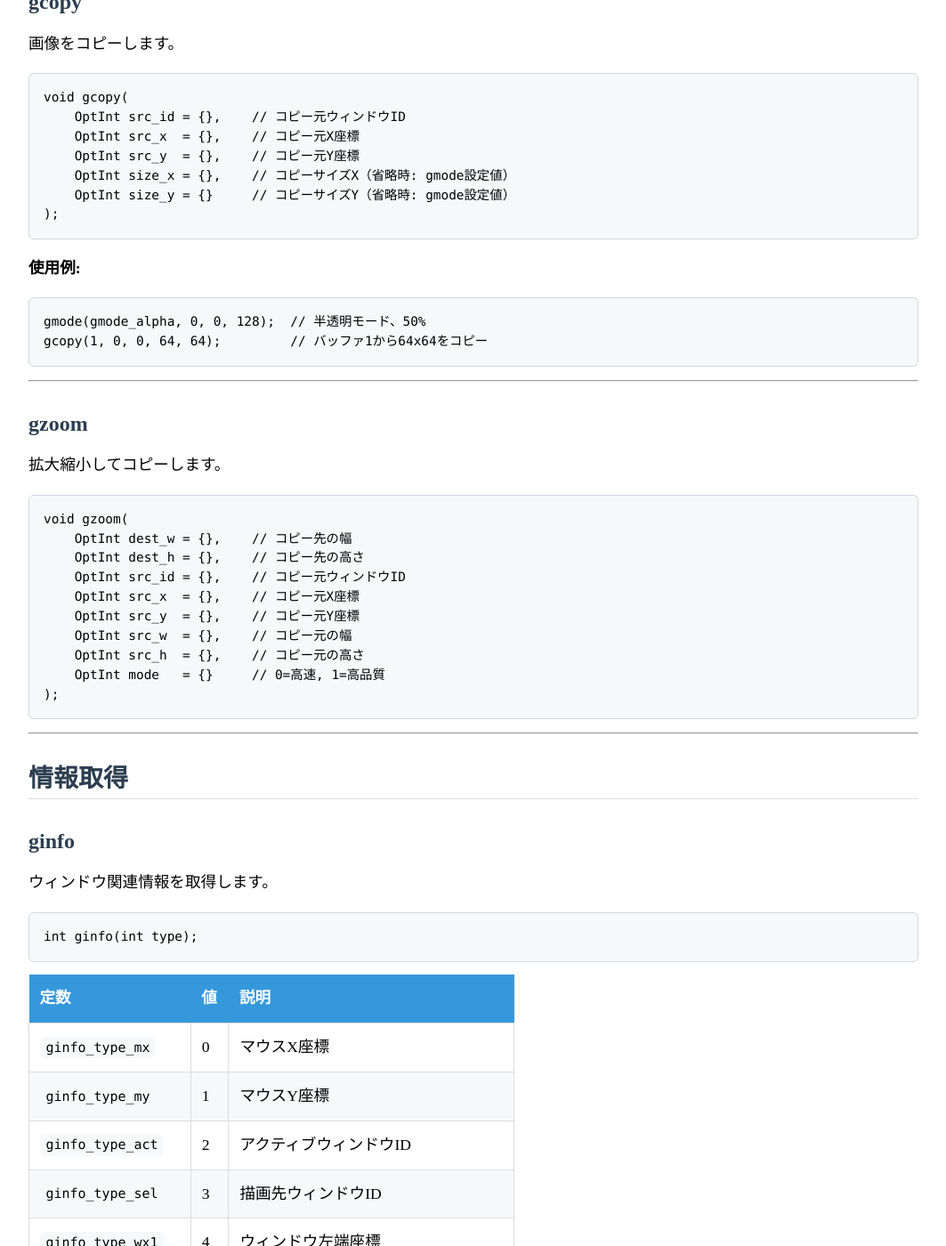
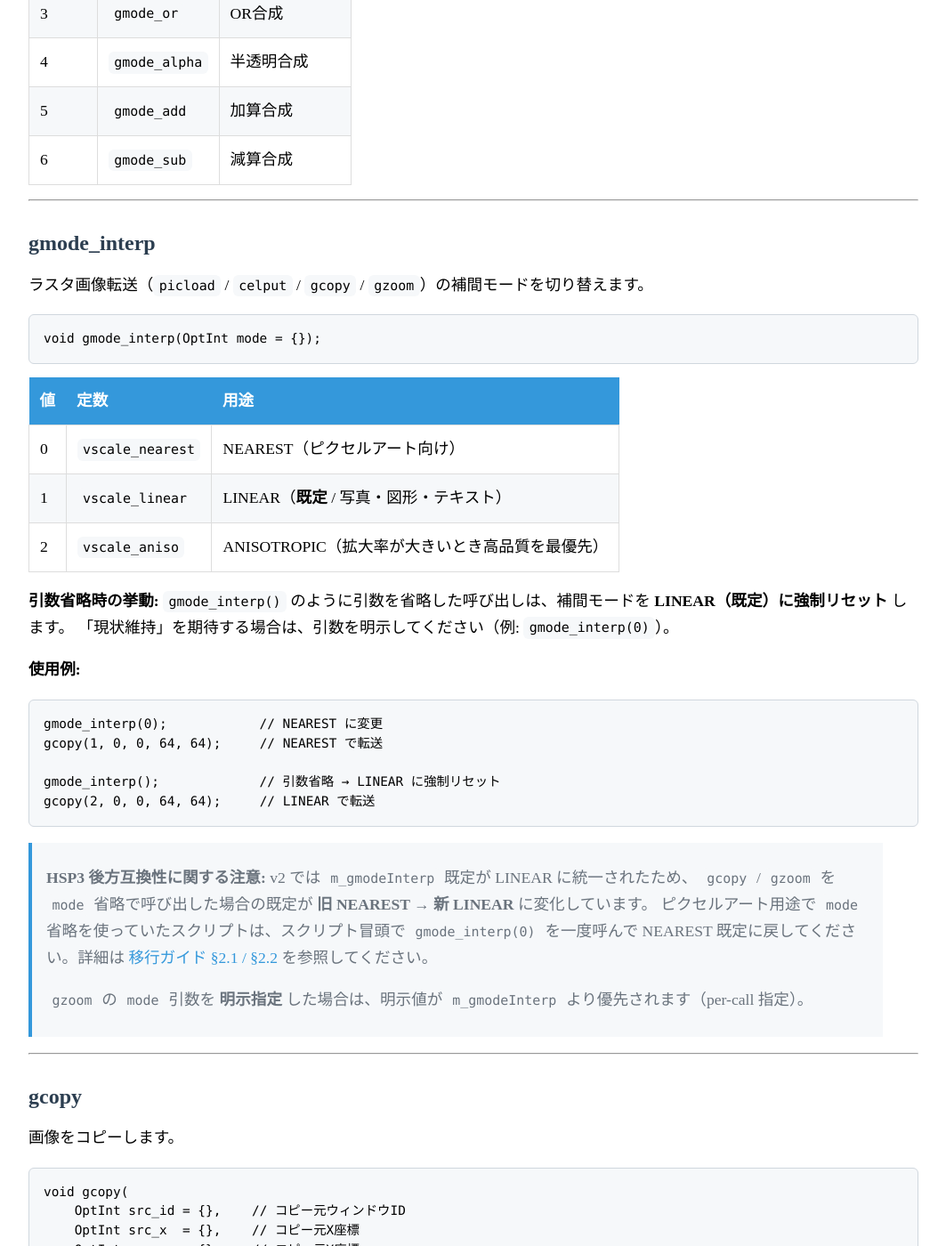
Before and after one commit to Velgail/HSPPP_Lib, a Jekyll site: the page built from docs/api/screen.md, in a window 1280 px wide and 1400 px high, scrolled down 6860 px. Shown: the whole window at 89% size, without its empty margins (108-1171 px from the left). Built offline with Jekyll 4.4.1, drawn with Linux system fonts in a browser that asks for light colours; some of the changed text lies outside the part shown.

Commit message:
[S-007-T-028] docs(api): gmode_interp / gline_width 追加 + vscalemode 機能縮退注記
TICKET-028 (review-TICKET-022.md R-N2): docs/api/* への API リファレンス追記。

- docs/api/drawing.md: gline_width セクション新規追加
  (論理 px / 既定 1.0f / w<=0  1.0f クランプ / line/circle/pset 反映 / 仮想 ON 時 w*s px)
- docs/api/screen.md: gmode_interp セクション新規追加
  (mode 0/1/2 / 既定 LINEAR / 引数省略時 LINEAR 強制リセット明記 /
   HSP3 後方互換性注意 (gcopy/gzoom 既定 NEARESTLINEAR) / 移行ガイド 2.1 2.2 参照)
- docs/api/screen.md: vscalemode セクション全面書き換え
  (機能縮退注記 / v2 では present 経路非作用 / design v2 6.8 + 移行ガイド 4.2 参照 /
   推奨対応表 gmode_interp 置換)

docs/api/* は手動メンテ系であることを確認 (自動生成マーカー 0 件 / scripts/ に
doxygen 等の生成スクリプトなし)。再生成元更新は不要。

参照: design-TICKET-017.md v2 6.7 6.8 / review-TICKET-020.md H-2 / H-3 / L-1 /
review-TICKET-022.md R-N2 / docs/MigrationGuide-SPRINT007.md 2.1 2.2 4.2 5.1 5.2

Co-authored-by: Copilot <copilot@github.com>

````diff
--- a/docs/api/screen.md
+++ b/docs/api/screen.md
@@ -226,26 +226,33 @@ void groll(int scrollX, int scrollY);
 
 ### vscalemode
 
-仮想画面有効時の論理→物理 拡縮で使用される補間モードを設定します。
+> ⚠️ **機能縮退（SPRINT-007 / v2）:** 本命令は **API 互換のために残置されているのみ** で、
+> v2 では描画パイプラインに **作用しません**。
+>
+> v1 では `present()` の論理→物理 拡縮で使用される補間モードを設定する命令でしたが、
+> v2 では描画コマンド発行時点で論理→物理変換が完了し、`present()` は SwapChain への
+> **単純転送のみ**を行うため、`vscalemode()` の指定は present 経路に影響しません
+> （`design-TICKET-017.md` v2 §6.8 / 移行ガイド §4.2 参照）。
 
 ```cpp
-void vscalemode(int mode);
+void vscalemode(int mode);   // 互換のため受理。状態を保持するのみ。
 ```
 
-| 定数 | 値 | 用途 |
+| 定数 | 値 | （旧）用途 |
 |------|----|------|
 | `vscale_nearest` | 0 | ニアレストネイバー（ピクセルアート向け） |
-| `vscale_linear`  | 1 | バイリニア（既定 / 写真・図形・テキスト） |
-| `vscale_aniso`   | 2 | 異方性（高品質・高負荷） |
+| `vscale_linear`  | 1 | バイリニア |
+| `vscale_aniso`   | 2 | 異方性 |
 
-**使用例:**
+**推奨対応:**
 
-```cpp
-vscalemode(vscale_nearest);  // ドット絵向けにシャープ拡大
-```
+| 状況 | 推奨対応 |
+|------|---------|
+| API 互換のため命令呼び出しを残したい | そのままで良い（命令自体は残置） |
+| ラスタ画像転送の補間モードを変えたい | `gmode_interp()` に置き換える |
+| 新規コード | 最初から `gmode_interp()` を使用する |
 
-> 仮想画面 OFF 時に呼び出しても状態を保持するのみで、描画には影響しません。
-> 仮想画面の有効化方法は [仮想画面ガイド](/HSPPP_Lib/VirtualScreen) を参照してください。
+詳細は [移行ガイド §4.2](/HSPPP_Lib/MigrationGuide-SPRINT007) を参照してください。
 
 ---
 
@@ -273,6 +280,43 @@ void gmode(
 | 4 | `gmode_alpha` | 半透明合成 |
 | 5 | `gmode_add` | 加算合成 |
 | 6 | `gmode_sub` | 減算合成 |
+
+---
+
+### gmode_interp
+
+ラスタ画像転送（`picload` / `celput` / `gcopy` / `gzoom`）の補間モードを切り替えます。
+
+```cpp
+void gmode_interp(OptInt mode = {});
+```
+
+| 値 | 定数 | 用途 |
+|----|------|------|
+| 0 | `vscale_nearest` | NEAREST（ピクセルアート向け） |
+| 1 | `vscale_linear`  | LINEAR（**既定** / 写真・図形・テキスト） |
+| 2 | `vscale_aniso`   | ANISOTROPIC（拡大率が大きいとき高品質を最優先） |
+
+**引数省略時の挙動:** `gmode_interp()` のように引数を省略した呼び出しは、補間モードを **LINEAR（既定）に強制リセット** します。
+「現状維持」を期待する場合は、引数を明示してください（例: `gmode_interp(0)`）。
+
+**使用例:**
+
+```cpp
+gmode_interp(0);            // NEAREST に変更
+gcopy(1, 0, 0, 64, 64);     // NEAREST で転送
+
+gmode_interp();             // 引数省略 → LINEAR に強制リセット
+gcopy(2, 0, 0, 64, 64);     // LINEAR で転送
+```
+
+> **HSP3 後方互換性に関する注意:** v2 では `m_gmodeInterp` 既定が LINEAR に統一されたため、
+> `gcopy` / `gzoom` を `mode` 省略で呼び出した場合の既定が **旧 NEAREST → 新 LINEAR** に変化しています。
+> ピクセルアート用途で `mode` 省略を使っていたスクリプトは、スクリプト冒頭で `gmode_interp(0)` を一度呼んで
+> NEAREST 既定に戻してください。詳細は
+> [移行ガイド §2.1 / §2.2](/HSPPP_Lib/MigrationGuide-SPRINT007) を参照してください。
+>
+> `gzoom` の `mode` 引数を **明示指定** した場合は、明示値が `m_gmodeInterp` より優先されます（per-call 指定）。
 
 ---
 
````
Also changed, not shown: docs/api/drawing.md (+29 -0 lines).
